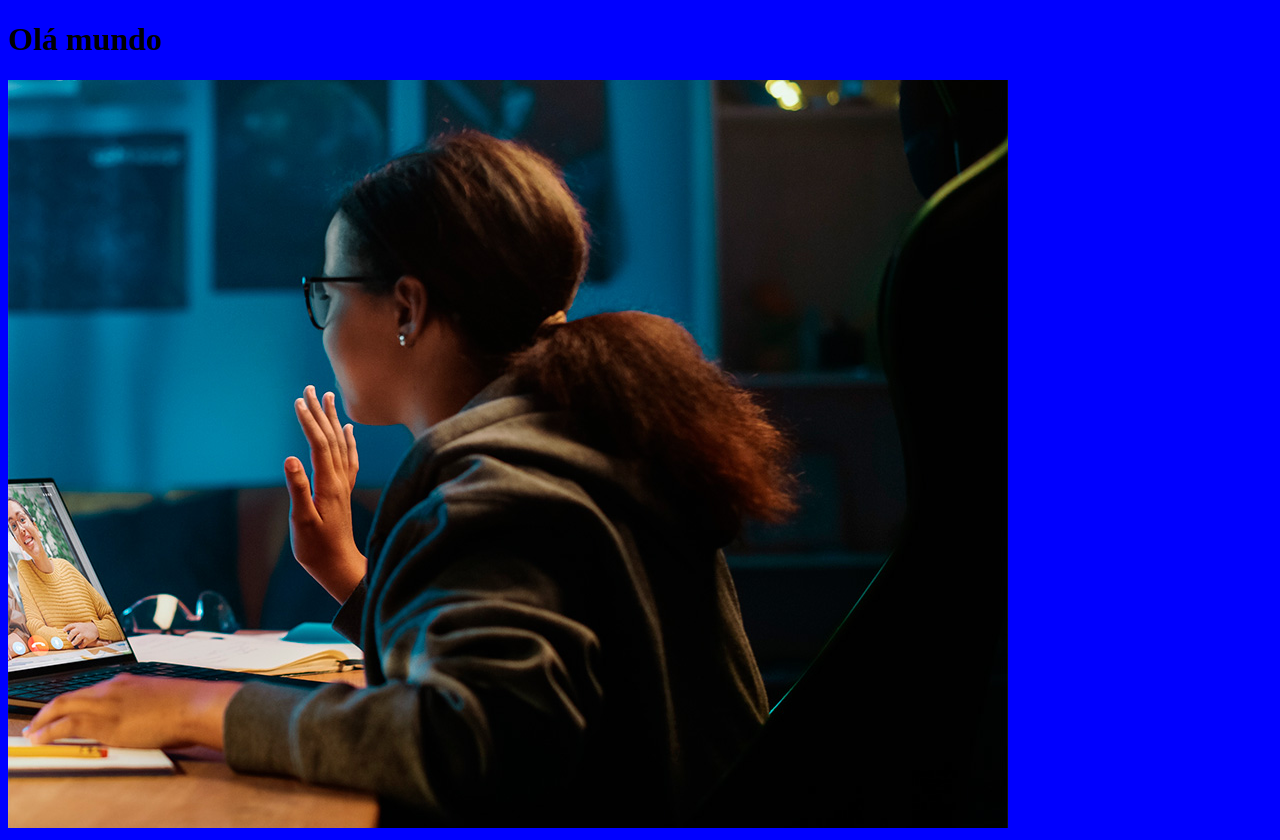
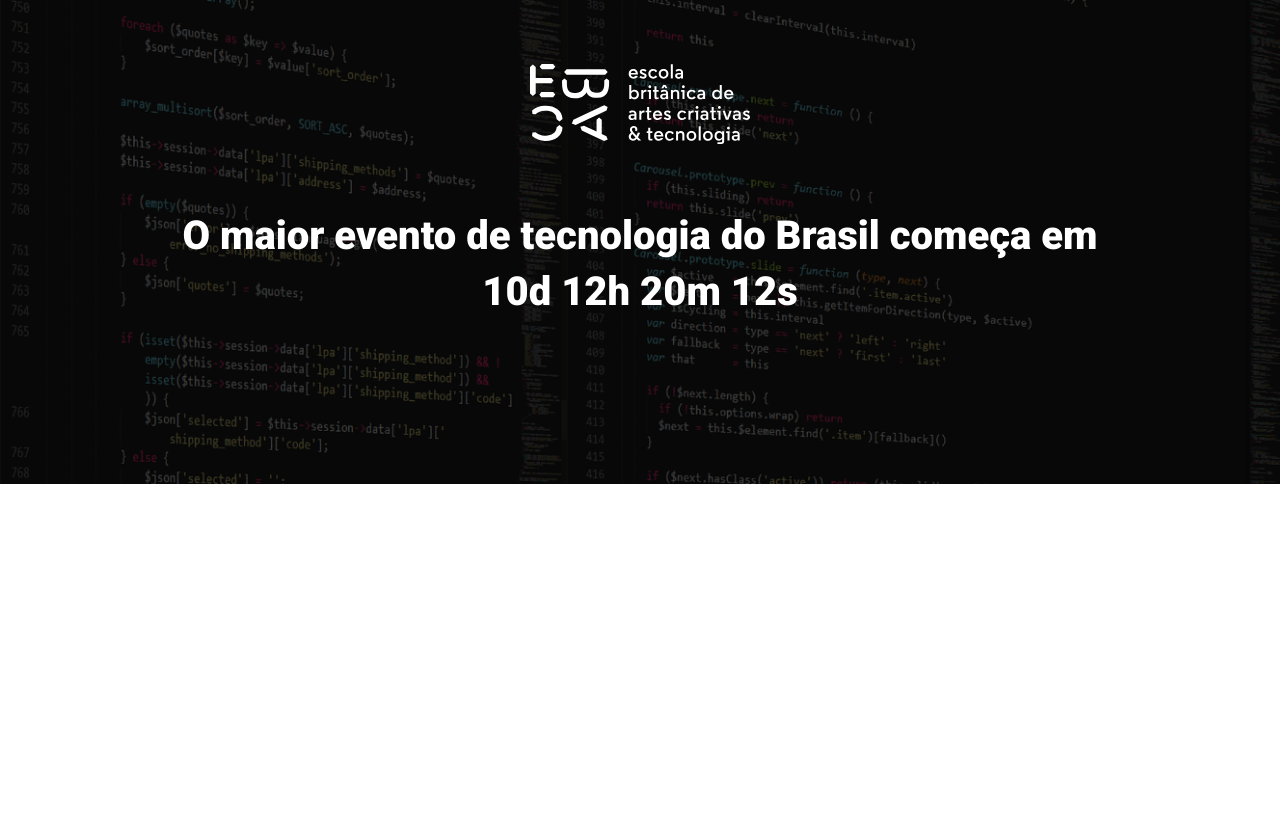
Before and after one commit to vgw22/EBAC_Tech_Talks, a website built with Parcel: page src/index.html in a window 1280 px wide. After the commit the page ends 800 px from the top, so only its background shows below. Built offline with nearby package versions, Linux system fonts and the light colour scheme.

Commit message:
Criando hero

```diff
--- a/src/index.html
+++ b/src/index.html
@@ -3,12 +3,24 @@
 <head>
     <meta charset="UTF-8">
     <meta name="viewport" content="width=device-width, initial-scale=1.0">
-    <title>Document</title>
+    <title>EBAC Tech Talks</title>
+
+    <link rel="preconnect" href="https://fonts.googleapis.com">
+    <link rel="preconnect" href="https://fonts.gstatic.com" crossorigin>
+    <link href="https://fonts.googleapis.com/css2?family=Roboto:wght@400;700;900&display=swap" rel="stylesheet">
+
     <link rel="stylesheet" href="styles/main.scss">
 </head>
 <body>
-    <h1>Olá mundo</h1>
-    <img src="./images/backend.png" alt="">
+    <header class="hero">
+        <div class="container">
+            <img class="hero__logo" src="./images/ebac_logo.svg" alt="EBAC">
+            <p class="hero__text">
+                O maior evento de tecnologia do Brasil começa em 10d 12h 20m 12s
+            </p>
+        </div>
+    </header>
+
     <script src="scripts/main.js"></script>
 </body>
 </html>
--- /dev/null
+++ b/src/styles/_hero.scss
@@ -0,0 +1,53 @@
+.hero {
+    position: relative;
+    padding: 64px 0 100px;
+    background-image: url(../images/fundo.png);
+    background-repeat: no-repeat;
+    background-size: cover;
+
+    .container {
+        position: relative;
+    }
+
+    &::before {
+        content: "";
+        position: absolute;
+        top: 0;
+        left: 0;
+
+        width: 100%;
+        height: 100%;
+        opacity: .7;
+
+        background-color: #000;
+    }
+
+    &__logo {
+        display: block;
+        margin: 0 auto;
+        height: 80px;
+    }
+
+    &__text {
+        margin: 64px 0 64px;
+        font-size: 40px;
+        font-weight: 800;
+        line-height: 56px;
+        color: #fff;
+        text-align: center;
+    }
+
+    @media (max-width: 640px) {
+        padding: 40px 0;
+
+        &__logo {
+            height: 40px;
+        }
+
+        &__text {
+            margin: 24px 0;
+            font-size: 22px;
+            line-height: 24px;
+        }
+    }
+}
--- a/src/styles/main.scss
+++ b/src/styles/main.scss
@@ -1,5 +1,23 @@
-$bgColor: blue;
+@use 'hero';
 
-body {
-    background-color: $bgColor;
+* {
+    padding: 0;
+    margin: 0;
+    box-sizing: border-box;
+    font-family: "Roboto", sans-serif;
+    color: #fff;
 }
+
+.container {
+    max-width: 960px;
+    width: 100%;
+    margin: 0 auto;
+
+    @media (max-width: 640px) {
+        max-width: 80%;
+    }
+
+    @media (max-width: 1024px) {
+        max-width: 90%;
+    }
+}
```
